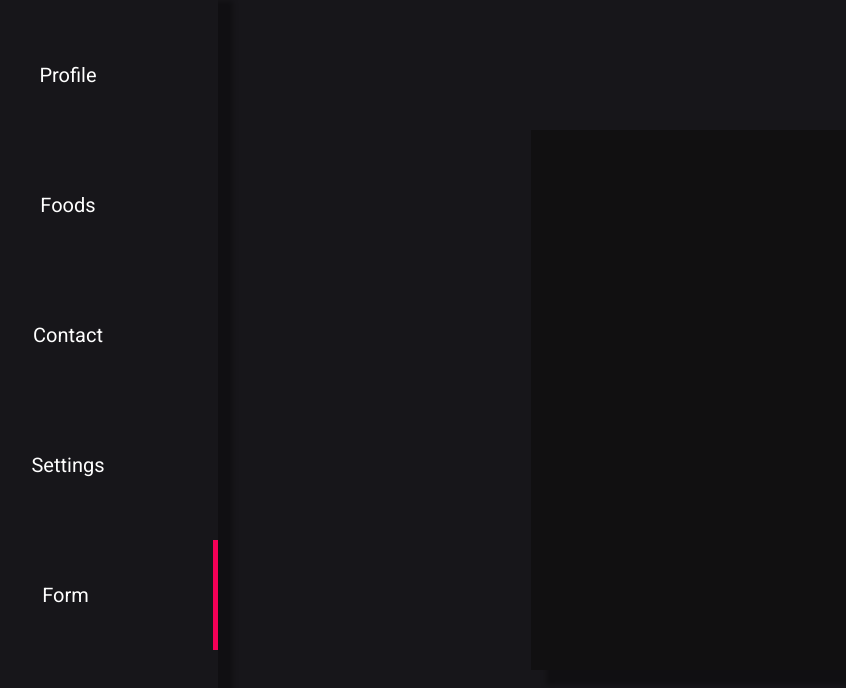
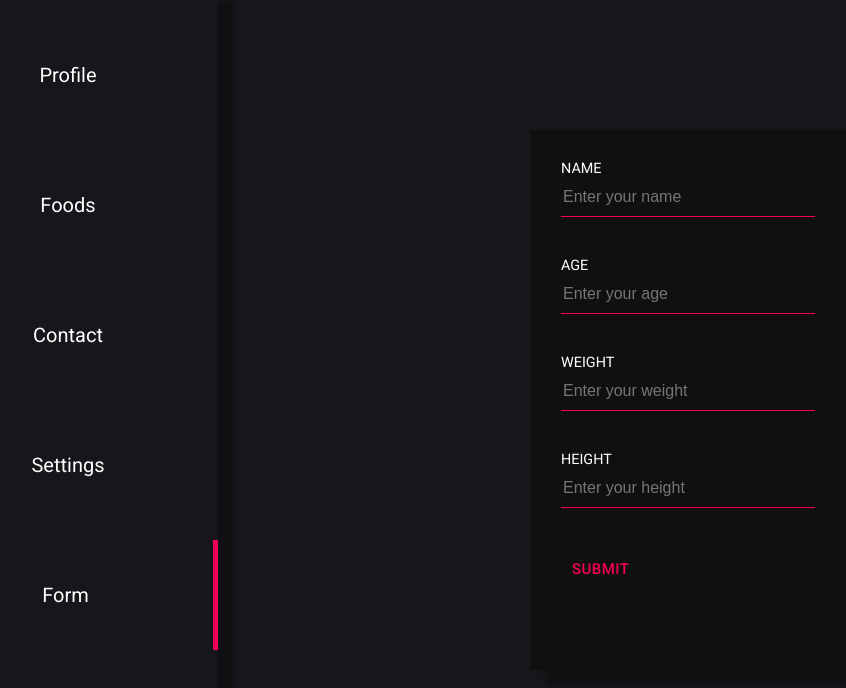
Before and after one commit to Sworzen1/praca, a React (Create React App) app: page /Form in a window 1280 px wide. Both pictures are taken after a click on the button "LOGIN". Shown: the top 688 px of the page, without its empty margins (82-928 px from the left). Built offline with nearby package versions, Linux system fonts and the light colour scheme.

Commit message:
add form fields

```diff
--- a/src/Form.js
+++ b/src/Form.js
@@ -1,5 +1,6 @@
 import React from "react";
 import { makeStyles } from "@material-ui/core/styles";
+import Button from "@material-ui/core/Button";
 
 const useStyles = makeStyles(theme => ({
 
@@ -20,6 +21,34 @@ box1: {
     color:"white"
 
   },
+  formfield: {
+    marginBottom: "40px"
+  },
+
+  label: {
+    display: "block",
+    textTransform: "uppercase",
+    fontSize: ".9em",
+    color: "white",
+
+  },
+  input: {
+    width: "85%",
+    backgroundColor: "transparent",
+    border: "none",
+    color: "white",
+    outline: "none",
+    borderBottom: "1px solid #f50057",
+    fontSize: "1em",
+    fontWeight: "300",
+    paddingBottom: "10px",
+    marginTop: "10px",
+    '&:-webkit-autofill':{
+      transition:"background-color 5000s ease-in-out 0s",
+      WebkitTextFillColor:"white",
+      WebkitBoxShadow:"0 0 0px 1000px transparent inset"
+    }
+  },
 
 }));
 
@@ -33,6 +62,64 @@ const Form = () => {
       <div className={classes.box1}>
       <div className={classes.box2}>
 
+                {/* NAME */}
+
+      <div className={classes.formfield}>
+          <label className={classes.label} htmlFor="name">
+            NAME
+          </label>
+          <input
+            type="name"
+            id="name"
+            className={classes.input}
+            placeholder="Enter your name"
+            name="name"
+          ></input>
+        </div>
+                 {/* AGE */}
+        <div className={classes.formfield}>
+          <label className={classes.label} htmlFor="name">
+            AGE
+          </label>
+          <input
+            type="age"
+            id="age"
+            className={classes.input}
+            placeholder="Enter your age"
+            name="age"
+          ></input>
+        </div>
+                {/* WEIGHT */}
+        <div className={classes.formfield}>
+          <label className={classes.label} htmlFor="name">
+            WEIGHT
+          </label>
+          <input
+            type="weight"
+            id="weight"
+            className={classes.input}
+            placeholder="Enter your weight"
+            name="weight"
+          ></input>
+        </div>
+                {/* HEIGHT */}
+        <div className={classes.formfield}>
+          <label className={classes.label} htmlFor="name">
+            HEIGHT
+          </label>
+          <input
+            type="height"
+            id="height"
+            className={classes.input}
+            placeholder="Enter your height"
+            name="height"
+          ></input>
+        </div>
+
+        <Button size="large" color="secondary" >
+            Submit
+          </Button>
+
           </div>
     </div>
   );
```
